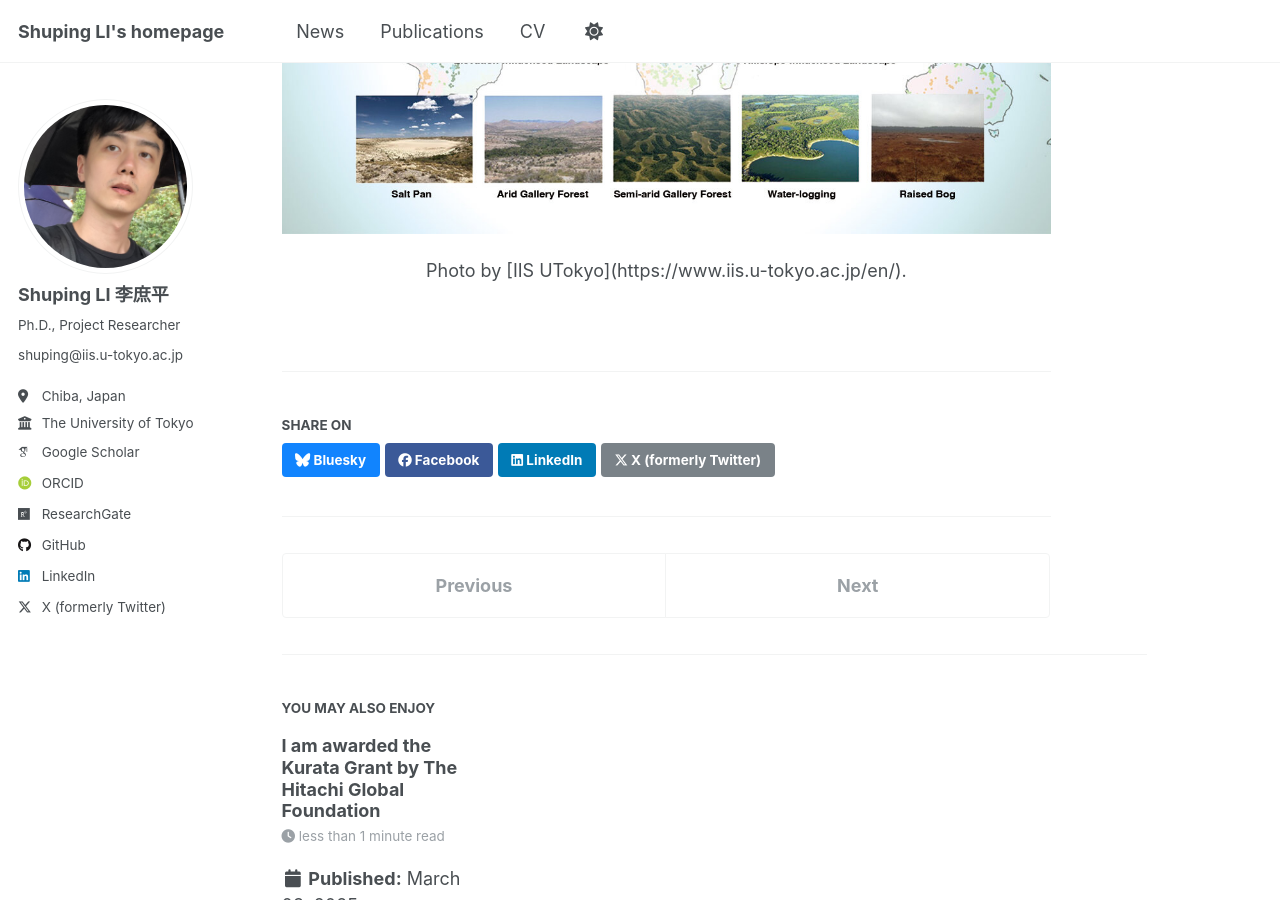
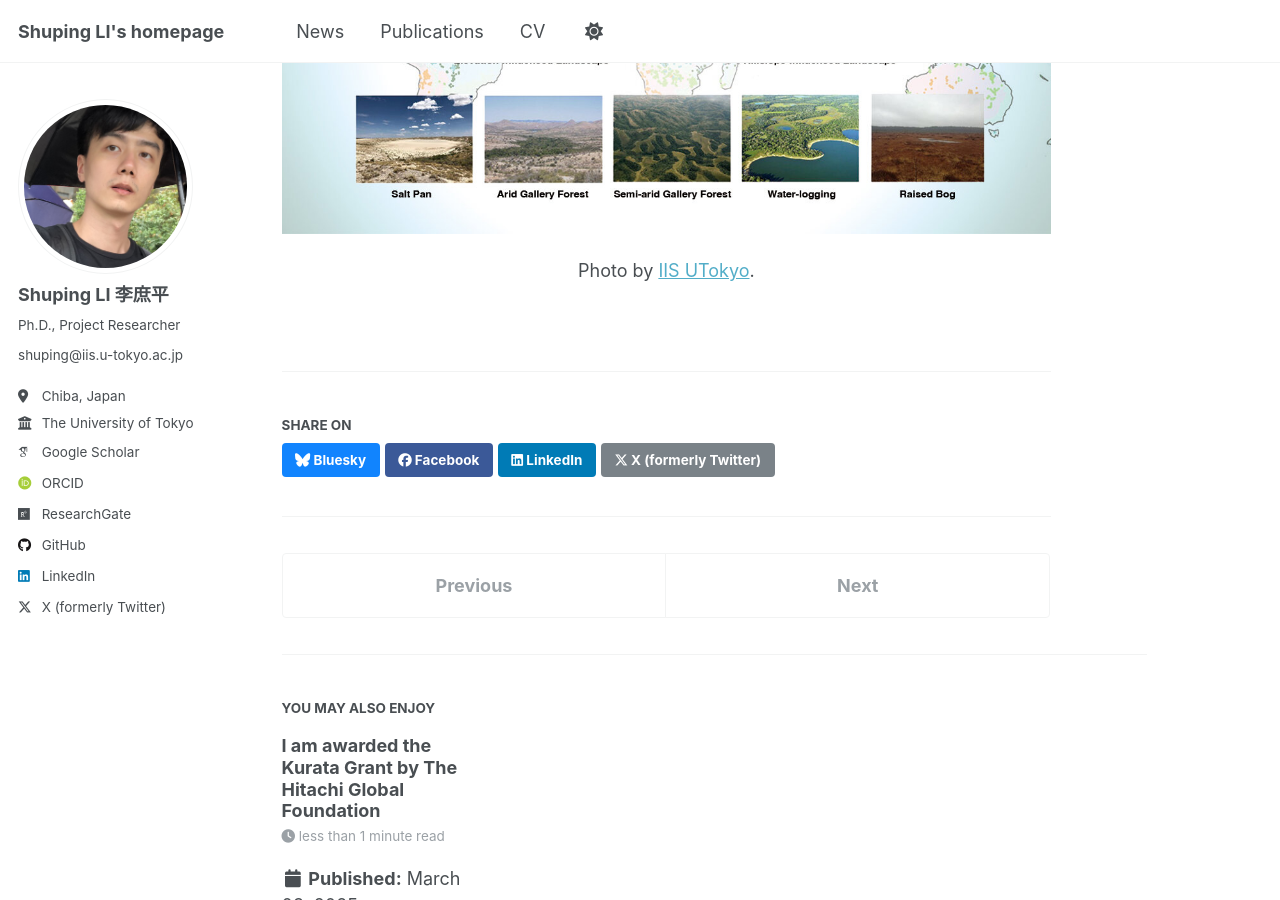
Before and after one commit to shuping-li/shuping-li.github.io, a Jekyll site: the page built from _posts/2024-05-14-blog-post-1.md, in a window 1280 px wide and 900 px high, scrolled down 579 px. Built offline with Jekyll 4.4.1, drawn with Linux system fonts in a browser that asks for light colours; some web fonts are replaced; part of the change alters nothing that is shown.

Commit message:
Update 2024-05-14-blog-post-1.md

```diff
--- a/_posts/2024-05-14-blog-post-1.md
+++ b/_posts/2024-05-14-blog-post-1.md
@@ -9,4 +9,4 @@ tags:
 My [recent article](https://agupubs.onlinelibrary.wiley.com/doi/10.1029/2023WR036214) published by Water Resources Reserach has been reported and highlighted by Institute of Industrial Science, The Unievrsity of Tokyo in [press release](https://www.iis.u-tokyo.ac.jp/en/news/4529/):
 
 ![Abstract picture](/images/IIS_press_release.jpg)
-<p align="center">Photo by [IIS UTokyo](https://www.iis.u-tokyo.ac.jp/en/).</p>
+<p align="center">Photo by <a href="https://www.iis.u-tokyo.ac.jp/en/">IIS UTokyo</a>.</p>
```
